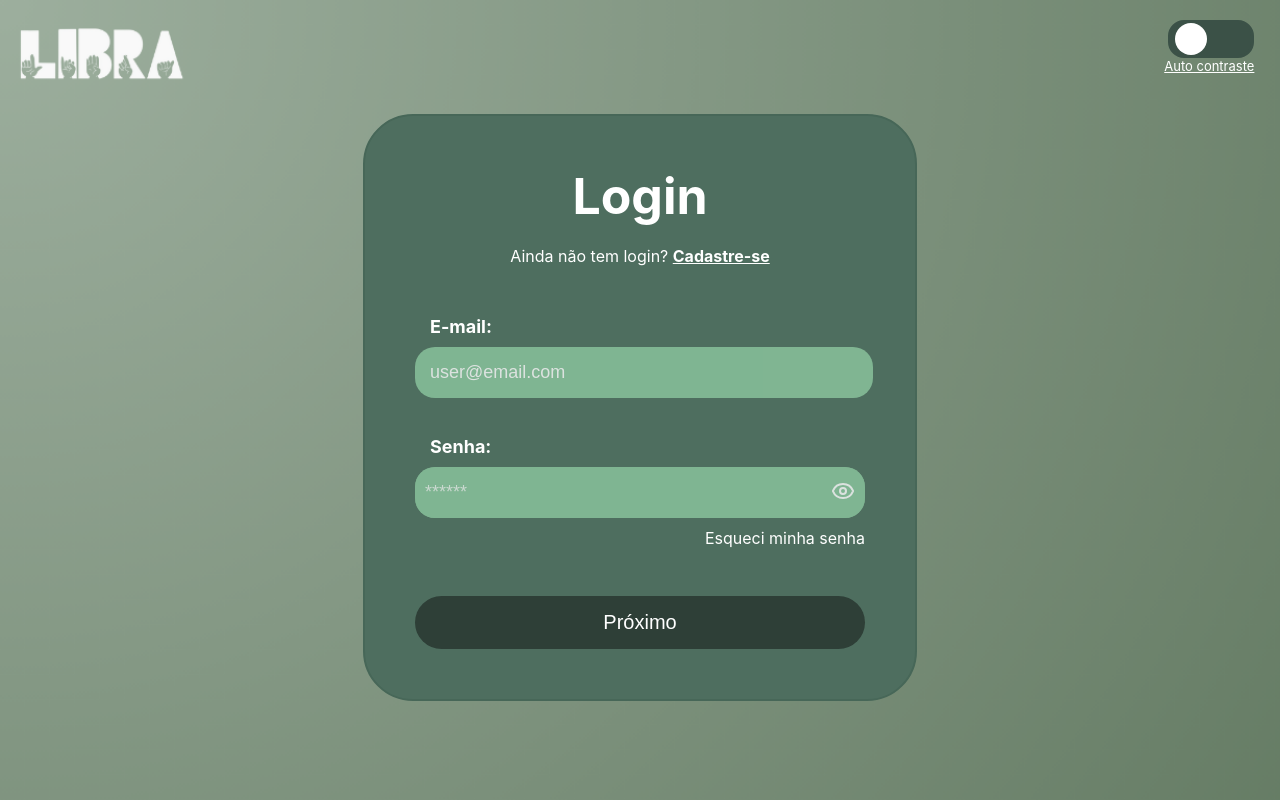
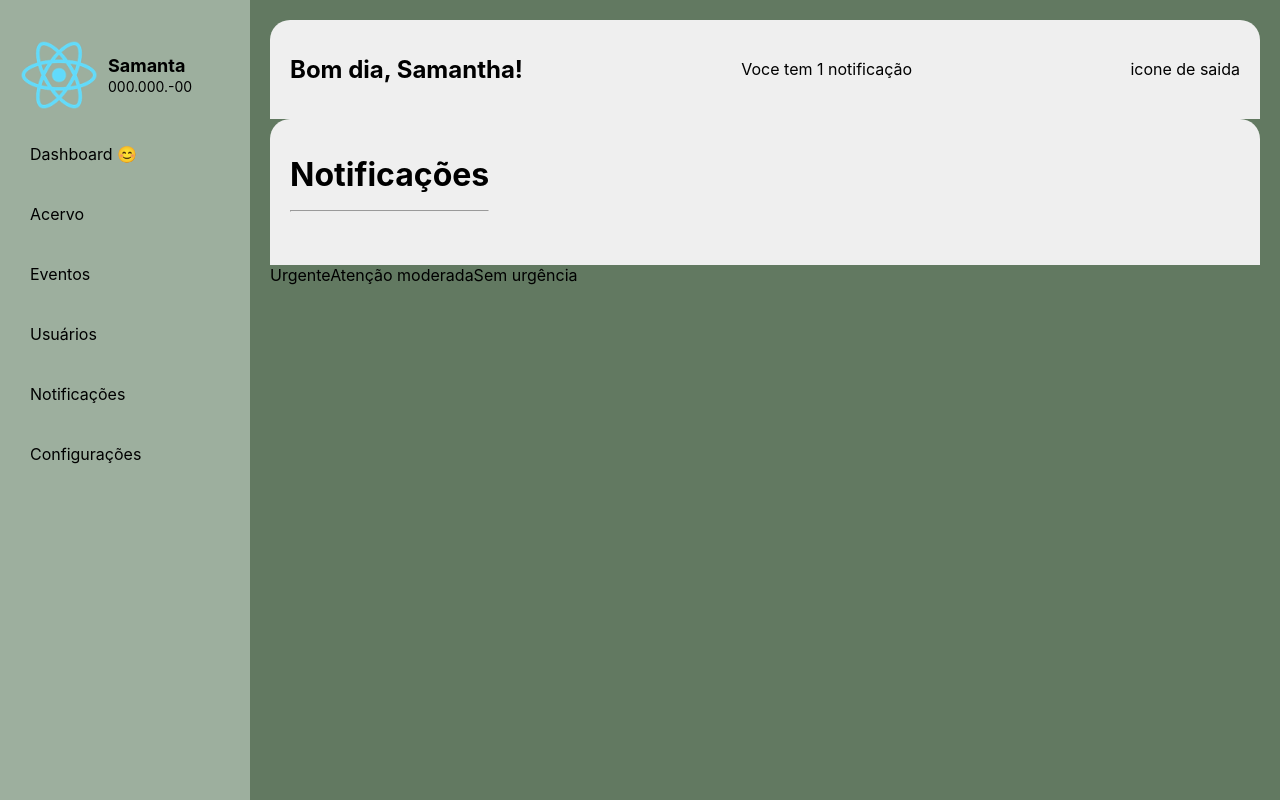
Before and after one commit to RuanVFeitosa/LIBRA-FrontEnd, a React (Create React App) app: page /contrast in a window 1280 px wide. Built offline with nearby package versions, Linux system fonts and the light colour scheme.

Commit message:
notificação 40%

```diff
--- a/src/components/Cadastro.js
+++ b/src/components/Cadastro.js
@@ -7,7 +7,6 @@ import libras from "../assets/libra.png";
 import VLibras from "@djpfs/react-vlibras";
 
 function Cadastro() {
-
     const [name, setName] = useState("");
     const [email, setEmail] = useState("");
     const [password, setPassword] = useState("");
--- a/src/components/SiderBar/Siderbar.js
+++ b/src/components/SiderBar/Siderbar.js
@@ -1,4 +1,4 @@
-import React from 'react';
+import React, { useState } from 'react';
 import './Sidebar.css'; // Importação do CSS
 import { NavLink } from 'react-router-dom';
 
--- a/src/index.js
+++ b/src/index.js
@@ -10,7 +10,7 @@ import Notif from './pages/admin/Notifi';
 const root = ReactDOM.createRoot(document.getElementById('root'));
 root.render(
   <Router>
-    <Login/>
+    <Notif/>
   </Router>
 );
 
--- a/src/pages/admin/Admin.jsx
+++ b/src/pages/admin/Admin.jsx
@@ -1,7 +1,7 @@
 import React, { useState } from "react";
 import { useNavigate } from "react-router-dom";
 import { LuEye, LuEyeOff } from "react-icons/lu";
-// import "../assets/css/Login.css";
+import "../../pages/login/Login.css";
 
 
 
--- a/src/pages/admin/Notifi.css
+++ b/src/pages/admin/Notifi.css
@@ -1,4 +1,4 @@
-.Div-form{
+.background{
     flex-grow: 1;
     padding: 20px;
     background-color: #627961;
@@ -7,3 +7,19 @@
 .lateral{
     display: flex;
 }
+
+.navBar{
+    display: flex;
+    justify-content: space-between;
+    align-items: center;
+    background: #efefef;
+    padding: 15px 20px;
+    border-radius: 20px 20px 0 0;
+
+}
+
+.body{
+    background-color: #efefef;
+    height: 100px;
+    margin: 30px;
+}
--- a/src/pages/admin/Notifi.jsx
+++ b/src/pages/admin/Notifi.jsx
@@ -1,15 +1,30 @@
-// import React from 'react';
-// import './Notifi.css'; // Importação do CSS
-// import Sidebar from './components/SideBar/Sidebar';
-// function Notif() {
-//   return (
-//     <div className="lateral">
-//         <Sidebar/>
-//       <div className="Div-form">
-//         <h1>teste</h1>
-//       </div>
-//     </div>
-//   );
-// }
+import React from 'react';
+import './Notifi.css'; //importação do CSS
+import Sidebar from '../../components/SiderBar/Siderbar'
+function Notif() {
 
-// export default Notif;
+    return (
+        <div className="lateral">
+            <Sidebar />
+            <container className="background">
+                <div className='navBar'>
+
+                <h2>Bom dia, <b>Samantha!</b></h2>
+                <p>Voce tem 1 notificação</p>
+                <p>icone de saida</p>
+                </div>
+                <div className='navBar'>
+                <h1>Notificações<hr/></h1>
+
+                </div>
+
+                <labe>Urgente</labe>
+                <labe>Atenção moderada</labe>
+                <labe>Sem urgência</labe>
+
+            </container>
+        </div>
+    );
+}
+
+export default Notif;
```
